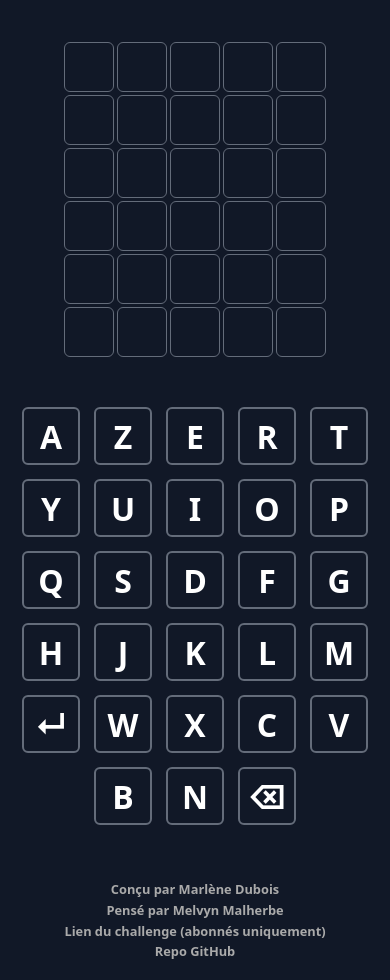
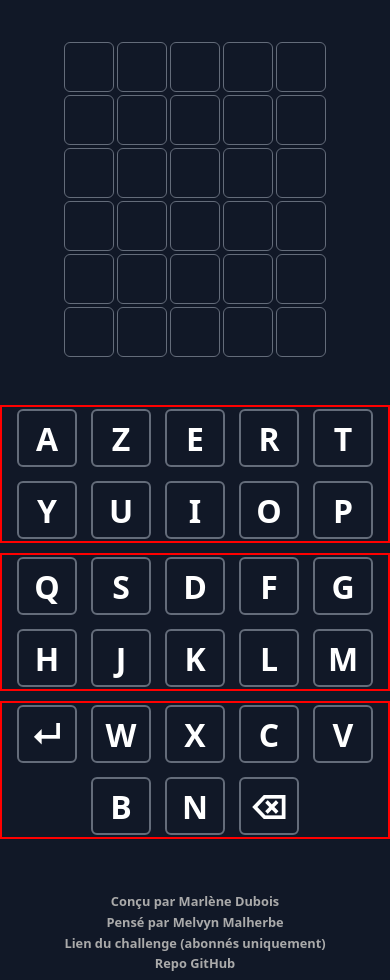
Before and after one commit to marlenedFR/wordle, a website: page index.html in a window 390 px wide. Shown: the part 119-1099 px from the top of the page. Drawn offline with nearby package versions, Linux system fonts and the light colour scheme; files whose address does not match are found by name.

Commit message:
🎨responsive

```diff
--- a/styles.css
+++ b/styles.css
@@ -21,10 +21,22 @@ html {
 
 @media (max-width: 480px) {
   .key-row {
-    max-width: 100%;
-    height: auto;
+    display: flex;
+    justify-content: center;
     flex-wrap: wrap;
-    /* border: 2px solid red; */
+    border: 2px solid red;
+  }
+
+  .key {
+    flex: 1 1 18%;🎨
+    margin: 0.5%;
+    height: 40px;
+    min-width: 40px;
+    font-size: 5vw;
+  }
+
+  .key.special {
+    flex: 1 1 36%;
   }
 }
 
```
